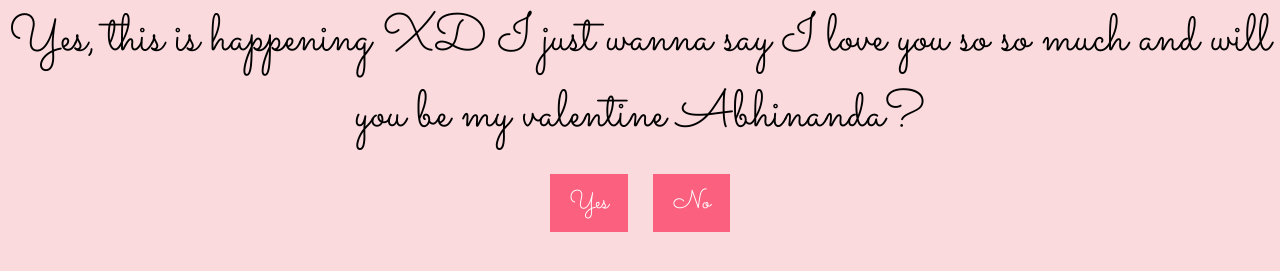
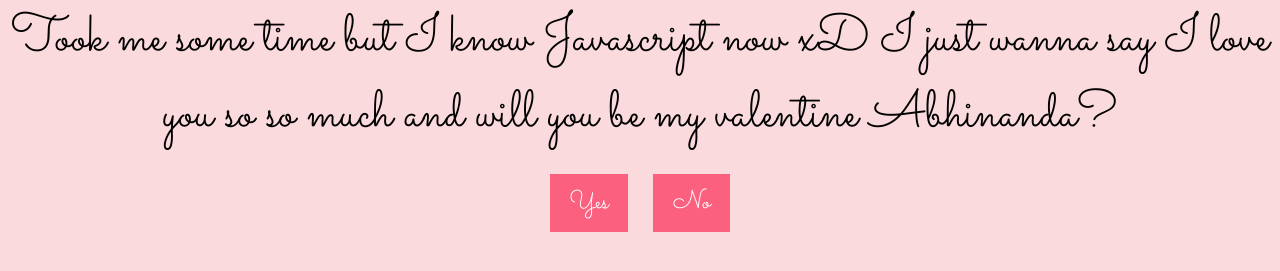
Before and after one commit to nerdstud/V-Day, a plain HTML site: page index.html in a window 1280 px wide. Shown: the part 435-706 px from the top of the page. Drawn offline with Linux system fonts and the light colour scheme.

Commit message:
Update index.html

```diff
--- a/index.html
+++ b/index.html
@@ -11,7 +11,7 @@
     <div id="container">
         <div id="image-container"></div> <!-- Container for displaying images -->
         <div id="text-container">
-            <div id="question">Yes, this is happening XD I just wanna say I love you so so much and will you be my valentine Abhinanda?</div> <!-- Question -->
+            <div id="question">Took me some time but I know Javascript now xD I just wanna say I love you so so much and will you be my valentine Abhinanda?</div> <!-- Question -->
             <div id="options">
                 <button id="yes-button" onclick="selectOption('yes')">Yes</button> <!-- Yes button -->
                 <button id="no-button" onclick="selectOption('no')">No</button> <!-- No button -->
```
